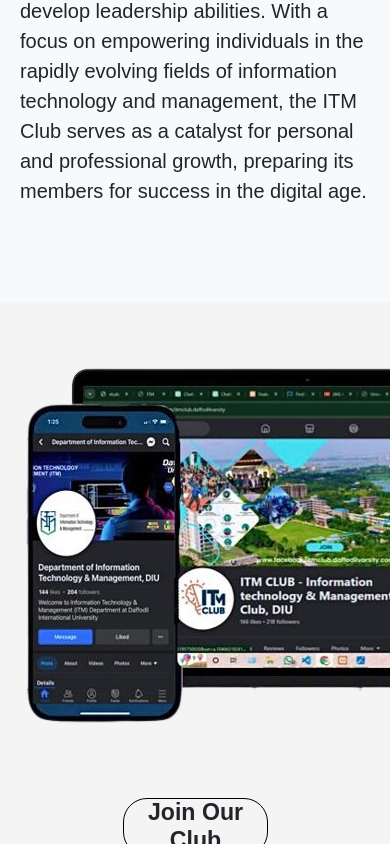
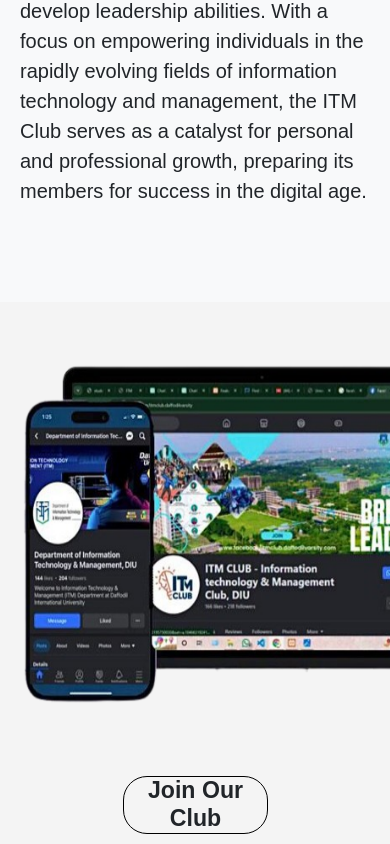
Before and after one commit to Roman-oze/ITM, a plain HTML site: page view/club.html in a window 390 px wide. Shown: the part 1156-2000 px from the top of the page. Drawn offline with nearby package versions, Linux system fonts and the light colour scheme.

```diff
--- a/view/club.html
+++ b/view/club.html
@@ -111,7 +111,7 @@
   <div class="container-fluid  ">
     <div class="row">
       <div class="col-md-7">
-        <img src="/model/itmclub.png" class="image animate__animated animate__fadeInLeft">
+        <img src="/model/itmclub.png" class="images animate__animated animate__fadeInLeft">
       </div>
       <div class="col-md-5 paragh">
        <h3 class="btnn animate__animated animate__bounce">Join Our Club</h3><br>
--- a/view/styles.css
+++ b/view/styles.css
@@ -253,3 +253,7 @@
   height: 200px;
   width: 300px;
 }
+.images{
+  height: 400px;
+  width: 500px;
+}
```
Also changed, not shown: view/index.html (+0 -2 lines).
